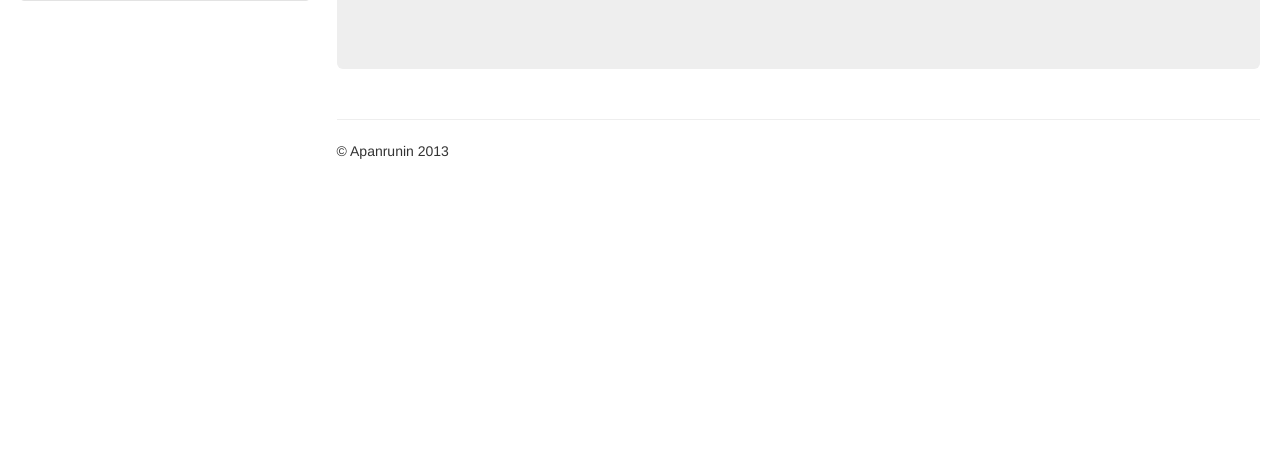
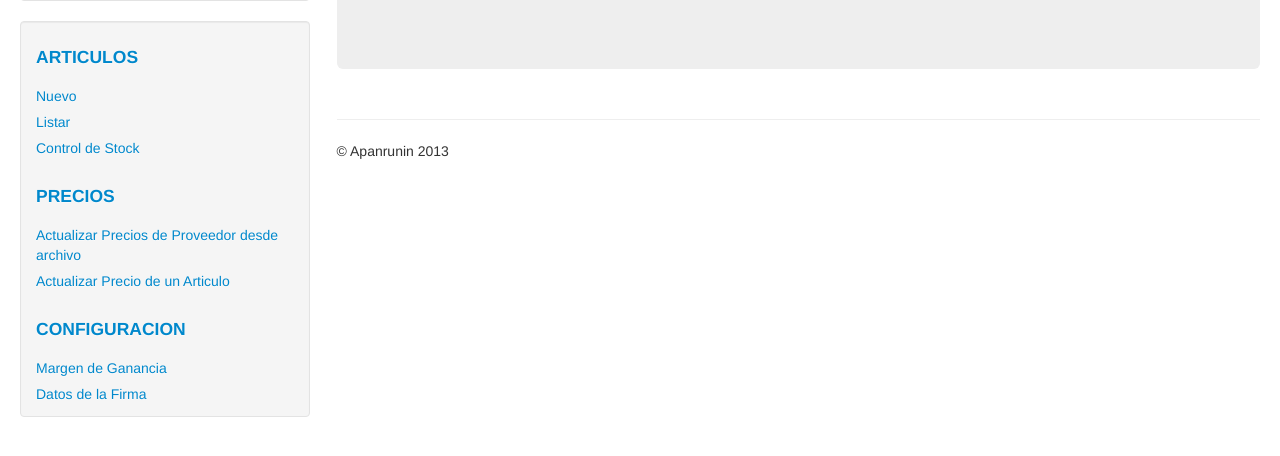
Before and after one commit to apanruning/sifre, a Django app: page /providers/manager in a window 1280 px wide. Shown: the part 229-685 px from the top of the page. Run offline with Django 3.2, Linux system fonts and the light colour scheme; data that the repository does not hold is empty; some libraries are stand-ins or nearby versions.

Commit message:
se modifico el comportamiento de los menues. Ahora estan presentes todo el tiempo.

```diff
--- a/ferre/views.py
+++ b/ferre/views.py
@@ -1,6 +1,6 @@
 from django.shortcuts import render, redirect, get_object_or_404
-from models import Proveedor, Articulo, CatalogoProveedor
-from forms import ProveedorForm
+from models import Proveedor, Articulo, CatalogoProveedor, ArticuloFerreteriaPublico
+from forms import ProveedorForm, CatalogoProveedorForm
 import datetime
 
 def home(request):
@@ -81,3 +81,33 @@ def article_provider(request, id):
 
 
 #### FIN PROVEEDOR ####
+
+#### INICIO ARTICULO ####
+
+def articles_manager(request):
+    now = datetime.datetime.now()
+    articles = Articulo.objects.all().order_by('descripcion')
+    return render(
+		request,
+		'manager_articulos.html',
+		{
+        'articles':articles,
+        'current_time':now,
+        }
+	)
+
+def article_new_provider(request):
+    if request.method == "POST":
+        form = CatalogoProveedorForm(request.POST)
+        if form.is_valid():
+            obj = form.save()
+            return redirect("/providers/new")
+    form = CatalogoProveedorForm()
+    return render(
+        request,
+        'catalogoproveedor_nuevo.html',
+        {
+            'form':form,
+            'current_time':datetime.datetime.now(),
+        }
+    )
--- a/frontend/templates/index.html
+++ b/frontend/templates/index.html
@@ -2,7 +2,9 @@
 <html lang="en">
   <head>
     <meta charset="utf-8">
-    <title>SIFRE - PANEL PRINCIPAL </title>
+
+    <title>{% block title %}SIFRE - PANEL PRINCIPAL {%endblock%}</title>
+
     <meta name="viewport" content="width=device-width, initial-scale=1.0">
     <meta name="description" content="SISTEMA ONLINE DE GESTION DE FERRETERIAS">
     <meta name="author" content="apanruning">
@@ -49,15 +51,30 @@
           {% block sidebar-nav %}
           <div class="well sidebar-nav">
             <ul class="nav nav-list">
-              <li class="nav-header"><a href=""><h4>Articulos</h4></a></li>
-                <li>
-                    <a href="#" >Nuevo </a>
+              <li class="nav-header"><h4>Articulos</h4></li>
+                <li class="dropdown-submenu">
+                    <a tabindex="-1" href="#">Nuevo Articulo</a>
+                    <ul class="dropdown-menu">
+                        <li> <a href="/providers/articles/new/"> De Proveedor </a></li>
+                        <li> <a href="#"> Del Comercio </a></li>
+                    </ul>
                 </li>
                 <li>
                     <a href="#" >Listar </a>
                 </li>
-                <li>
-                    <a href="#" >Control de Stock</a>
+                <li class="dropdown-submenu">
+                    <a tabindex="-1" href="#">Actualizar Precios</a>
+                    <ul class="dropdown-menu">
+                        <li> <a href="#"> Desde Archivo </a></li>
+                        <li> <a href="#"> Por Articulo </a></li>
+                    </ul>
+                </li>
+                <li class="dropdown-submenu">
+                    <a tabindex="-1" href="#">Ver Articulos</a>
+                    <ul class="dropdown-menu">
+                        <li> <a href="#"> De Proveedor </a></li>
+                        <li> <a href="#"> Del Comercio </a></li>
+                    </ul>
                 </li>
 
               <li class="nav-header"><a href="/providers/manager"><h4>Proveedores</h4></a></li>
--- a/frontend/templates/manager_proveedor.html
+++ b/frontend/templates/manager_proveedor.html
@@ -1,4 +1,7 @@
 {% extends 'index.html' %}
+          {% block title %}
+            ADMIN DE PROVEEDORES
+          {% endblock %}
           {% block sidebar-nav %}
           <div class="well sidebar-nav">
             <ul class="nav nav-list">
@@ -21,6 +24,34 @@
                 </li>
             </ul>
           </div><!--/.well -->
+          <div class="well sidebar-nav">
+            <ul class="nav nav-list">
+              <li class="nav-header"><a href="/articles/manager"><h4>Articulos</h4></a></li>
+                <li>
+                    <a href="#" >Nuevo </a>
+                </li>
+                <li>
+                    <a href="#" >Listar </a>
+                </li>
+                <li>
+                    <a href="#" >Control de Stock</a>
+                </li>
+                <li class="nav-header"><a href=""><h4>Precios</h4></a></li>
+                <li>
+                <a href="#" >Actualizar Precios de Proveedor desde archivo </a></li>
+                <li>
+                <a href="#" >Actualizar Precio de un Articulo</a>
+                </li>
+                <li class="nav-header"><a href=""><h4>Configuracion</h4></a></li>
+                <li>
+                    <a href="#" >Margen de Ganancia</a>
+                </li>
+                <li>
+                    <a href="#" >Datos de la Firma</a>
+                </li>
+            </ul>
+          </div><!--/.well -->
+
           {% endblock %}
           {% block title-module %}
                ADMINISTRACION DE PROVEEDORES
--- a/sifre/urls.py
+++ b/sifre/urls.py
@@ -15,10 +15,20 @@ admin.autodiscover()
 
 urlpatterns = patterns('',
     url(r'^$', 'ferre.views.home', name='home'),
+
+    #### PROVEEDORES ####
     url(r'^providers/manager', 'ferre.views.providers_manager'),
     url(r'^providers/new', 'ferre.views.providers_new'),
     url(r'^providers/(?P<id>\d+)/$', 'ferre.views.providers_edit'),
     url(r'^providers/(?P<id>\d+)/articles/$', 'ferre.views.article_provider'),
+    url(r'^providers/articles/new/$', 'ferre.views.article_new_provider'),
+    #### FIN PROVEEDORES ####
+
+    #### ARTICULO ####
+    url(r'^articles/manager', 'ferre.views.articles_manager'),
+    #url(r'^articles/new', 'ferre.views.articles_new'),
+    #url(r'^articles/(?P<id>\d+)/$', 'ferre.views.articles_edit'),
+    #### FIN ARTICULO ####
 )
 
 urlpatterns += patterns('',
```
Also changed, not shown: ferre/forms.py (+9 -1 lines), ferre/models.py (+15 -16 lines), frontend/templates/proveedor_detalle.html (+11 -3 lines), frontend/templates/proveedor_ver_articulos.html (+7 -2 lines), 2 other files.
